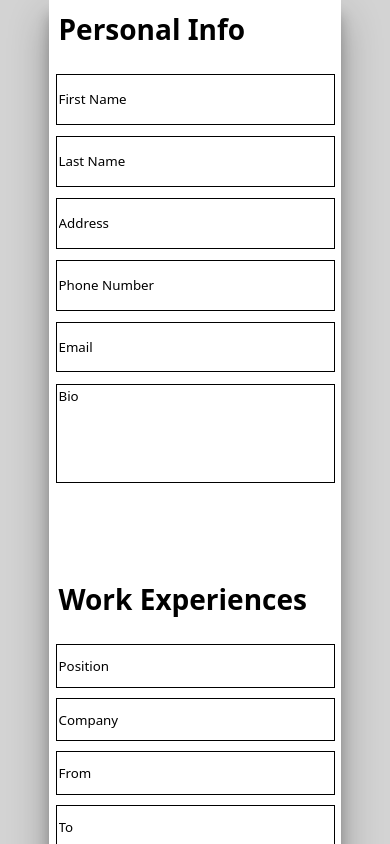
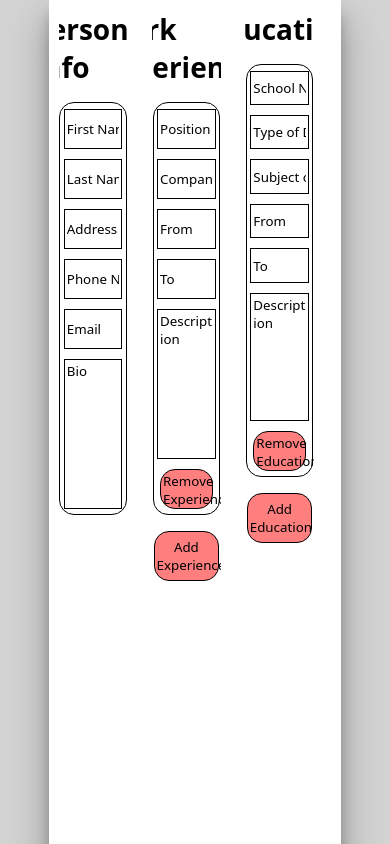
Before and after one commit to sth21/cv-application, a React (Create React App) app: page / in a window 390 px wide. Shown: the top 844 px of the page. Built offline with nearby package versions, Linux system fonts and the light colour scheme.

Commit message:
Add more responsive sizing for dynamically added elements

```diff
--- a/src/components/App.js
+++ b/src/components/App.js
@@ -1,5 +1,6 @@
 /* eslint-disable no-unused-vars */
 /* eslint-disable no-useless-constructor */
+
 import React, { Component } from "react";
 import CV from "./CV";
 import EducationForm from './EducationForm';
--- a/src/components/EducationForm.js
+++ b/src/components/EducationForm.js
@@ -1,4 +1,5 @@
 /* eslint-disable no-useless-constructor */
+
 import React, { Component } from "react";
 
 class EducationForm extends Component {
--- a/src/components/ExperienceForm.js
+++ b/src/components/ExperienceForm.js
@@ -1,4 +1,5 @@
 /* eslint-disable no-useless-constructor */
+
 import React, { Component } from "react";
 
 class ExperienceForm extends Component {
--- a/src/components/PersonalInfoForm.js
+++ b/src/components/PersonalInfoForm.js
@@ -1,4 +1,5 @@
 /* eslint-disable no-useless-constructor */
+
 import React, { Component } from "react";
 
 class PersonalInfoForm extends Component {
--- a/src/style.css
+++ b/src/style.css
@@ -61,42 +61,40 @@ body {
 }
 
 #CVForm {
-    height: 100%;
+    height: 80%;
+    width: 100%;
     gap: 2.5%;
-    justify-content: center;
+    display: grid;
+    grid-template: 1fr / 1fr 1fr 1fr;
+    align-items: start;
 }
 
-#CVForm > * {
-    height: 33.33%;
+#CVForm > div, #CVForm > div > div {
     display: flex;
     flex-direction: column;
+    justify-content: flex-start;
     align-items: center;
-    justify-content: center;
-    gap: 5%;
+    width: 80%;
+}
+
+#CVForm > div {
+    height: 50%;
+    gap: 2.5%;
+    overflow: scroll;
+}
+
+#CVForm > div > div {
+    border: 1px solid black;
+    border-radius: 15px;
+    min-height: 400px;
+    max-height: 50%;
+    gap: 2.5%;
+    padding: 7.5%;
 }
 
 h1 {
     font-size: 2rem;
     font-weight: bold;
-    width: 100%;
-}
-
-#CVForm > * > div {
-    display: flex;
-    align-items: center;
-    flex-direction: column;
-    gap: 2.5%;
-    height: 100%;
-    width: 100%;
-}
-
-input, textarea, button {
-    width: 100%;
-    height: 10%;
-    color: black;
-    border: 1px solid black;
-    outline: none;
-    font-family: system-ui, -apple-system, BlinkMacSystemFont, 'Segoe UI', Roboto, Oxygen, Ubuntu, Cantarell, 'Open Sans', 'Helvetica Neue', sans-serif;
 }
 
 button {
@@ -104,14 +102,34 @@ button {
     padding: 2px;
 }
 
+input, textarea, button {
+    width: 95%;
+    border: 1px solid black;
+    font-family:system-ui, -apple-system, BlinkMacSystemFont, 'Segoe UI', Roboto, Oxygen, Ubuntu, Cantarell, 'Open Sans', 'Helvetica Neue', sans-serif;
+}
+
+input, #CVForm > div > div > button {
+    height: 10%;
+}
+
+#add-experience, #add-education {
+    max-height: 100px;
+    min-height: 50px;
+}
+
+button {
+    border-radius: 15px;
+}
+
 input:focus, textarea:focus {
     color: black;
     border: 1px solid black;
+    outline: none;
 }
 
 textarea {
     resize: none;
-    height: 20%;
+    height: 40%;
 }
 
 ::placeholder {
```
